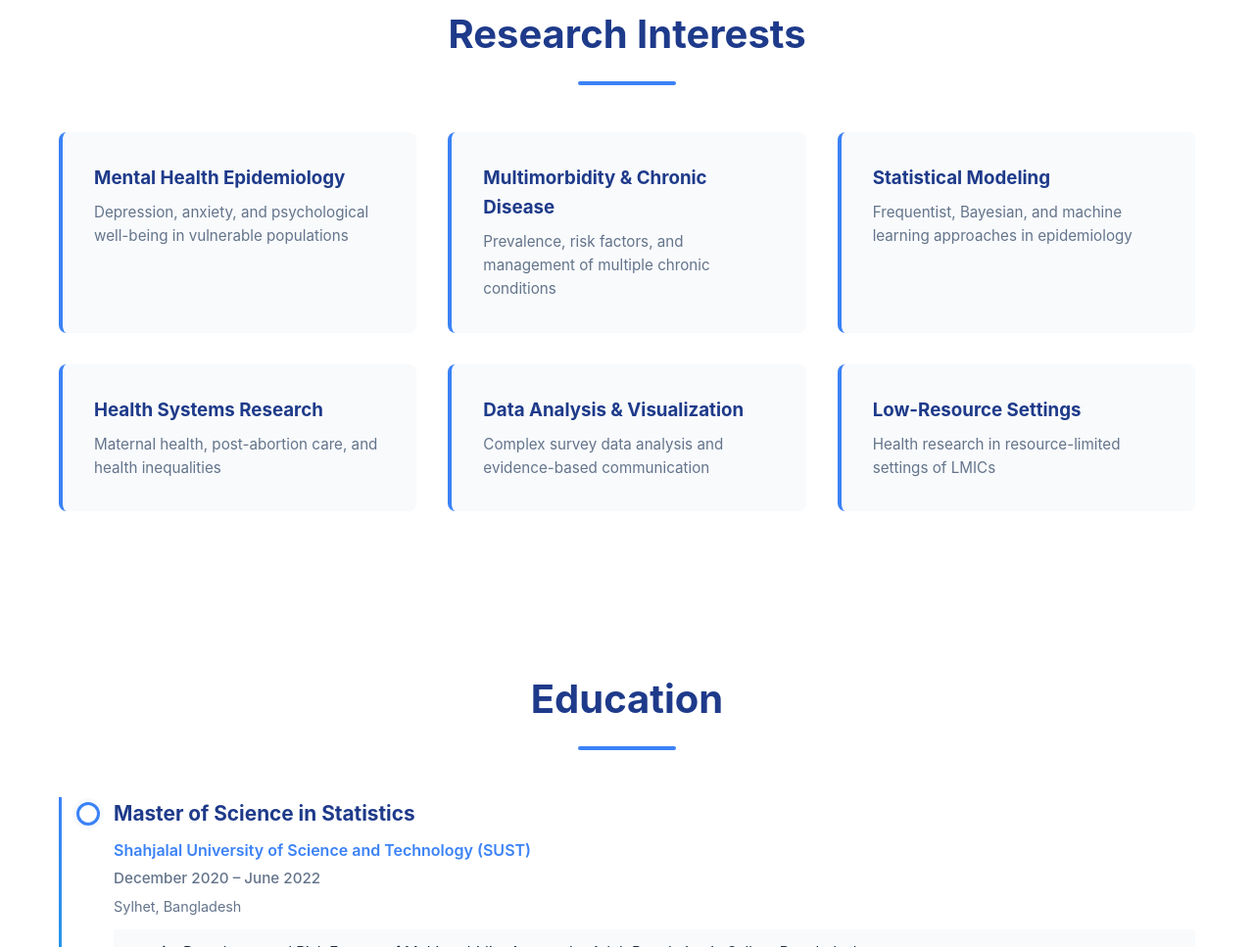
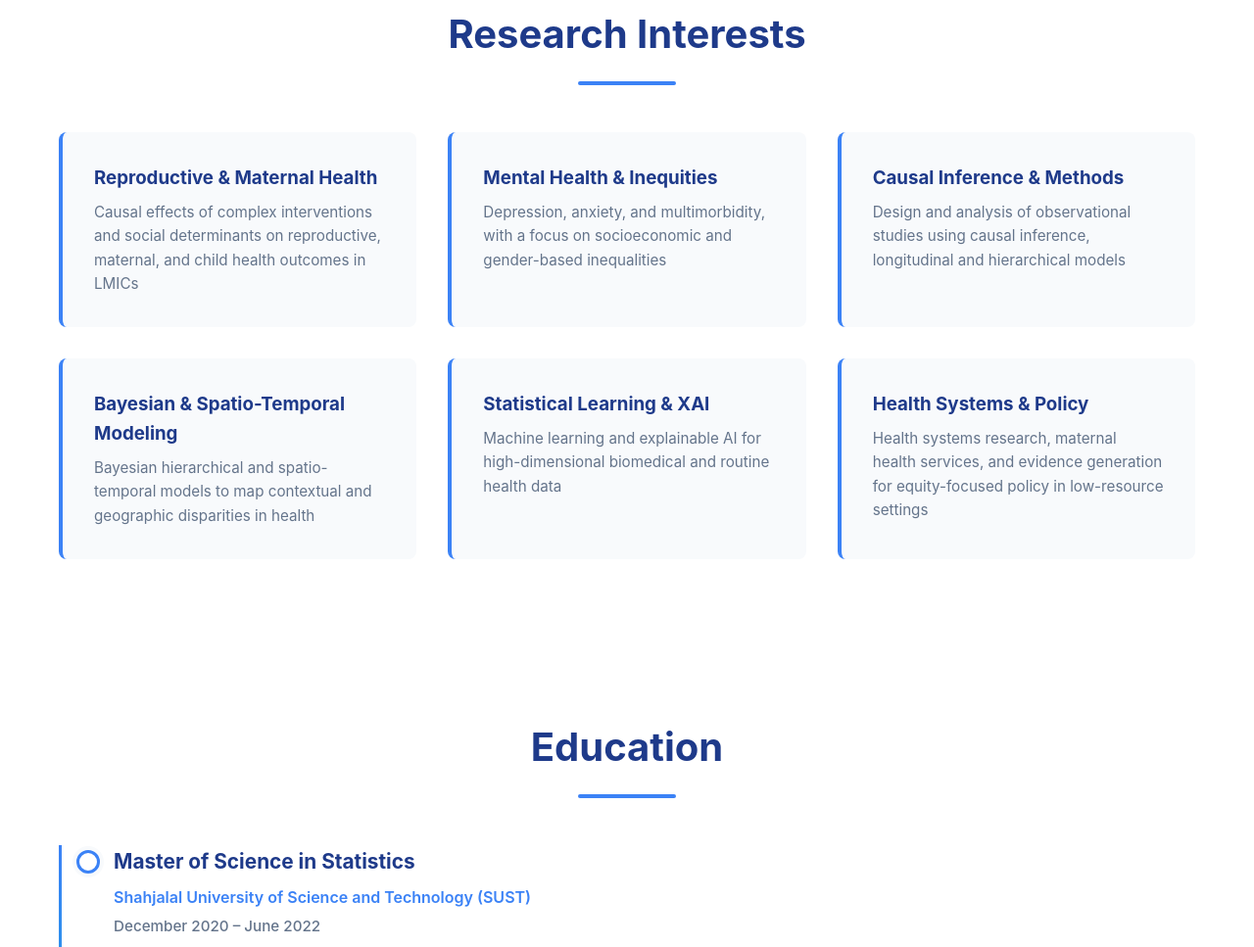
Before and after one commit to toukir86/toukir86.github.io, a website: page index.html in a window 1280 px wide. Shown: the part 1328-2295 px from the top of the page at 98% size. Drawn offline with Linux system fonts and the light colour scheme.

Commit message:
Update index.html

```diff
--- a/index.html
+++ b/index.html
@@ -80,32 +80,33 @@
     <h2>Research Interests</h2>
     <div class="interests-grid">
       <div class="interest-card">
-                    <h3>Mental Health Epidemiology</h3>
-                    <p>Depression, anxiety, and psychological well-being in vulnerable populations</p>
+        <h3>Reproductive & Maternal Health</h3>
+        <p>Causal effects of complex interventions and social determinants on reproductive, maternal, and child health outcomes in LMICs</p>
       </div>
       <div class="interest-card">
-                    <h3>Multimorbidity & Chronic Disease</h3>
-                    <p>Prevalence, risk factors, and management of multiple chronic conditions</p>
+        <h3>Mental Health & Inequities</h3>
+        <p>Depression, anxiety, and multimorbidity, with a focus on socioeconomic and gender-based inequalities</p>
       </div>
       <div class="interest-card">
-                    <h3>Statistical Modeling</h3>
-                    <p>Frequentist, Bayesian, and machine learning approaches in epidemiology</p>
+        <h3>Causal Inference & Methods</h3>
+        <p>Design and analysis of observational studies using causal inference, longitudinal and hierarchical models</p>
       </div>
       <div class="interest-card">
-                    <h3>Health Systems Research</h3>
-                    <p>Maternal health, post-abortion care, and health inequalities</p>
+        <h3>Bayesian & Spatio-Temporal Modeling</h3>
+        <p>Bayesian hierarchical and spatio-temporal models to map contextual and geographic disparities in health</p>
       </div>
       <div class="interest-card">
-                    <h3>Data Analysis & Visualization</h3>
-                    <p>Complex survey data analysis and evidence-based communication</p>
+        <h3>Statistical Learning & XAI</h3>
+        <p>Machine learning and explainable AI for high-dimensional biomedical and routine health data</p>
       </div>
       <div class="interest-card">
-                    <h3>Low-Resource Settings</h3>
-                    <p>Health research in resource-limited settings of LMICs</p>
+        <h3>Health Systems & Policy</h3>
+        <p>Health systems research, maternal health services, and evidence generation for equity-focused policy in low-resource settings</p>
       </div>
     </div>
   </div>
 </section>
+
 
     <!-- Education Section -->
     <section id="education" class="education">
```
Lines whose indentation alone changed are shown as unchanged.
